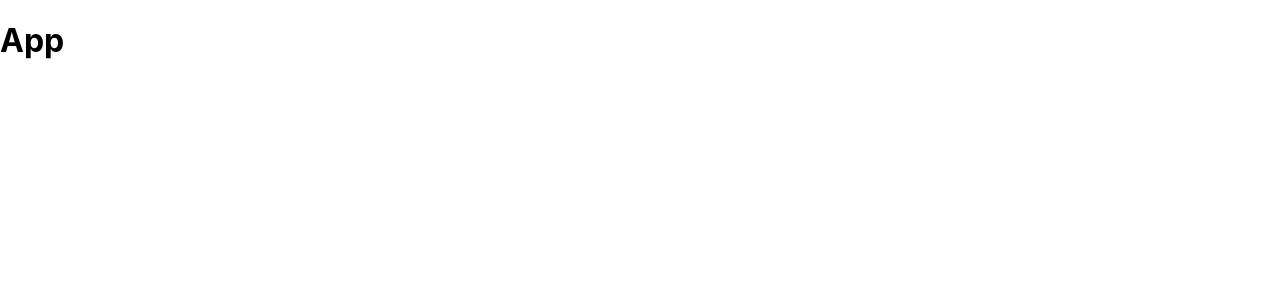
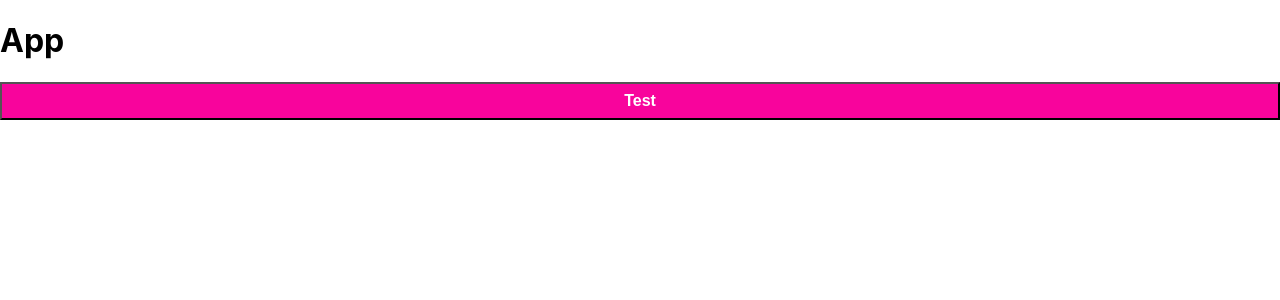
Before and after one commit to eylulg/styled-components-v5, a React (Create React App) app: page / in a window 1280 px wide. Shown: the top 300 px of the page. Built offline with nearby package versions, Linux system fonts and the light colour scheme.

Commit message:
implemented Button styled component

```diff
--- a/package.json
+++ b/package.json
@@ -9,6 +9,7 @@
     "react": "^17.0.2",
     "react-dom": "^17.0.2",
     "react-scripts": "4.0.3",
+    "styled-components": "^5.3.0",
     "web-vitals": "^1.1.2"
   },
   "scripts": {
--- a/src/components/App.js
+++ b/src/components/App.js
@@ -1,6 +1,11 @@
+import Button from "components/common/Button"
+
 function App() {
   return (
-    <h1>App</h1>
+    <>
+      <h1>App</h1>
+      <Button>Test</Button>
+    </>
   );
 }
 
--- /dev/null
+++ b/src/components/common/Button.js
@@ -0,0 +1,21 @@
+import styled from "styled-components";
+
+const Button = styled.button`
+    color: white;
+    background: #f8049c;
+    font-weight: bold;
+    padding: 8px;
+    border-radius: 0px;
+    box-shadow: none;
+    font-size: 1em;
+    width: 100%;
+    display: block;
+    white-space: none;
+
+    &:disabled{
+        background: #eee;
+        color: #666;
+    }
+`;
+
+export default Button;
```
Also changed, not shown: 1 other file (tests, documents, lock files or other folders).
